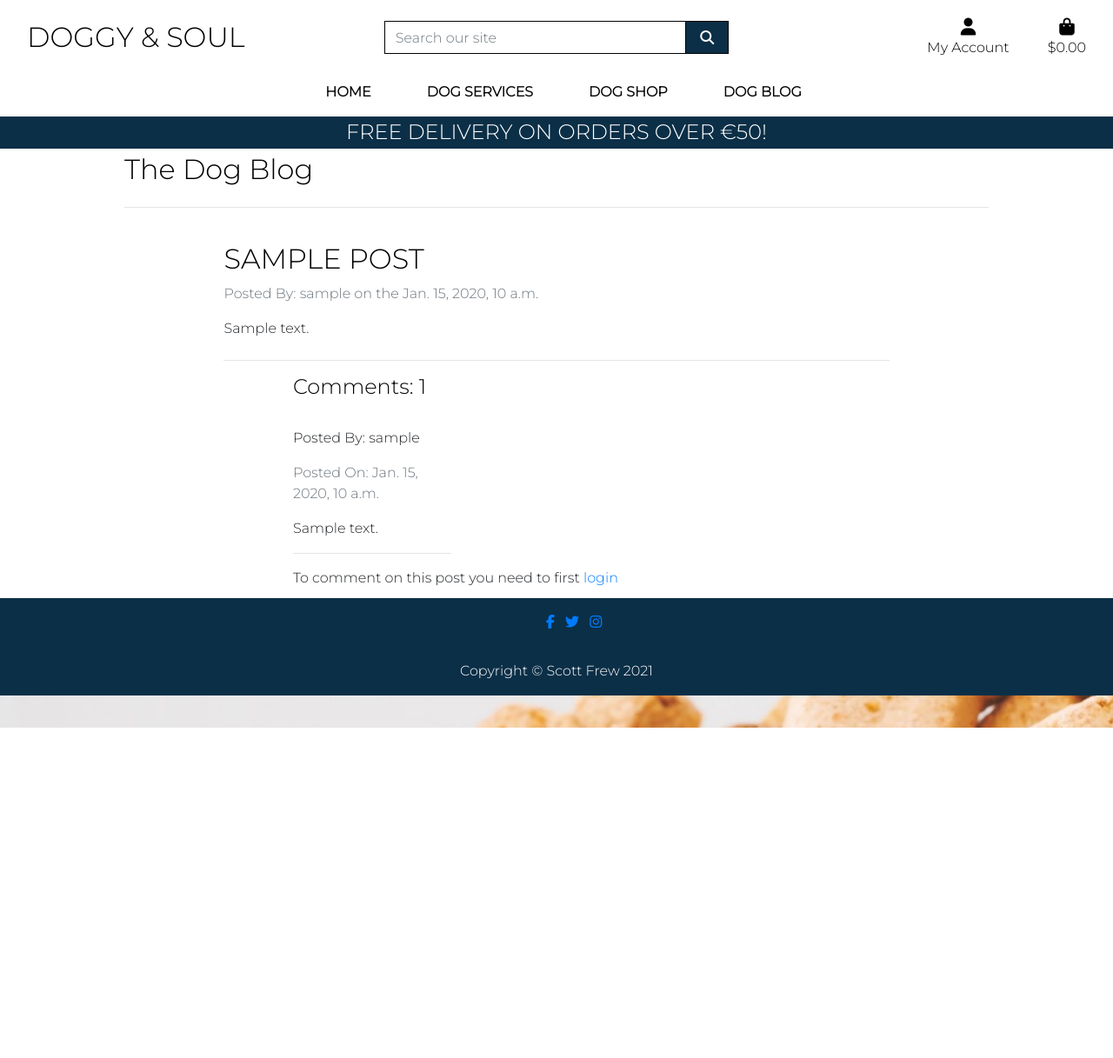
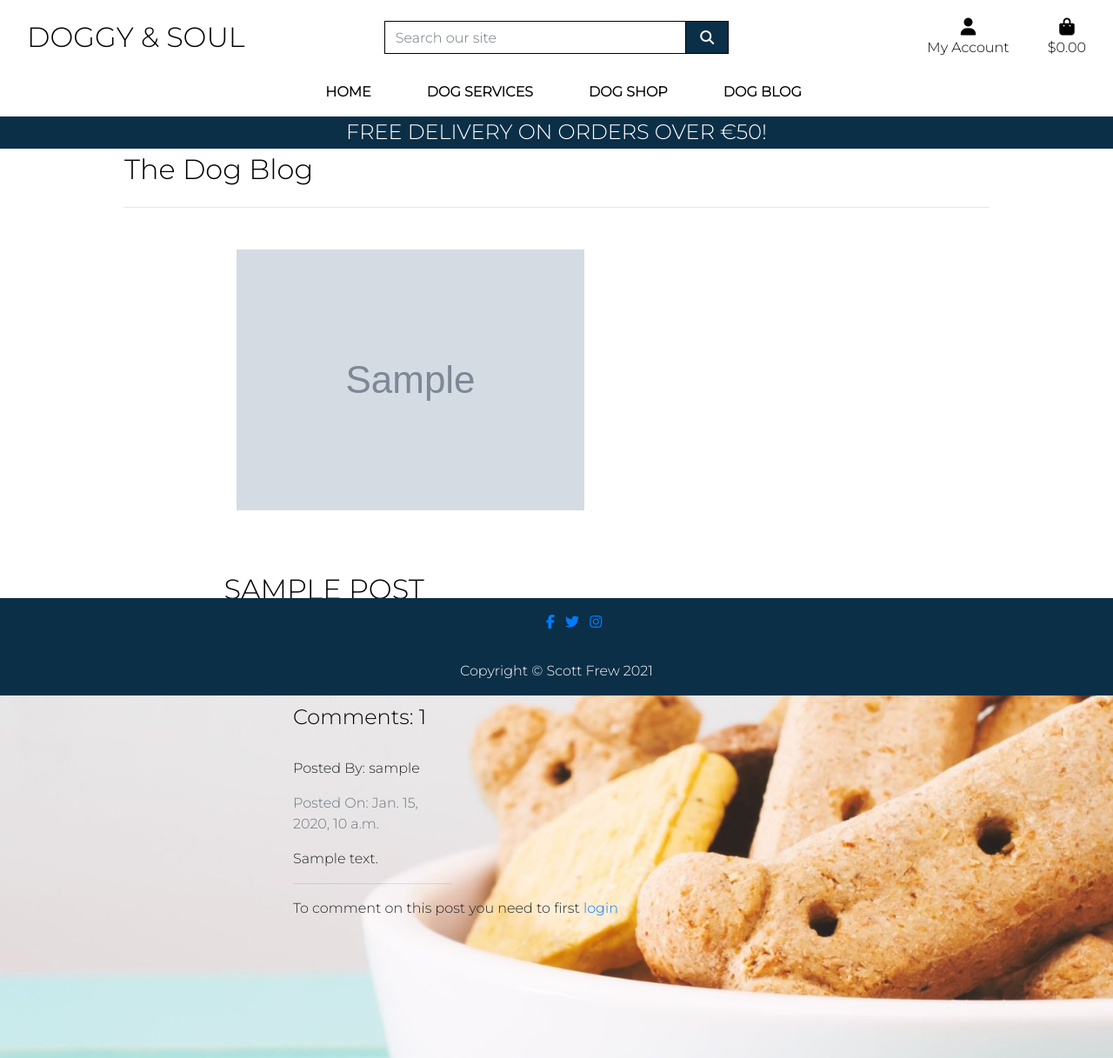
Before and after one commit to scotty-james/Doggy-And-Soul--MS4, a Django app: page /blog/1/ in a window 1280 px wide. Shown: the whole page at 87% size. Before the commit the page ends 837 px from the top, so only its background shows below. Run offline with Django 3.2, Linux system fonts and the light colour scheme; tables that the repository leaves empty hold one stand-in row (values such as "Sample post"); grey boxes marked "Sample" are stand-in pictures; some libraries are stand-ins or nearby versions.

Commit message:
update bog_detail template for image addition

```diff
--- a/blog/admin.py
+++ b/blog/admin.py
@@ -8,6 +8,7 @@ class PostAdmin(admin.ModelAdmin):
         'title',
         'user',
         'created_on',
+        'image',
         'status',
     )
 
--- a/blog/templates/blog/post_detail.html
+++ b/blog/templates/blog/post_detail.html
@@ -20,6 +20,19 @@
     <hr>
     <!-- Fully expanded Individual Blog Posts -->
     <div class="container">
+        <div class="col">
+            <div class="image-container my-5">
+                {% if post.image %}
+                    <a href="{{ post.image.url }}" target="_blank">
+                        <img class="" src="{{ post.image.url }}" alt="{{ post.name }}">
+                    </a>
+                    {% else %}
+                    <a href="">
+                        <img class="" src="{{ MEDIA_URL }}noimage.png" alt="{{ post.name }}">
+                    </a>
+                {% endif %}
+            </div>
+        </div>
         <div class="row">
             <div class="col">
                 <div class="my-4">
```
Also changed, not shown: media/dog-collar7_6jkzXMA.jpg (added), media/dog-treat10_0FBrFqT.jpg (added), media/dog-treat11_Y2ahWkx.jpg (added), media/dog-treat8_qMYTfWu.jpg (added), media/dog-treat9_Ptz9WTz.jpg (added).
